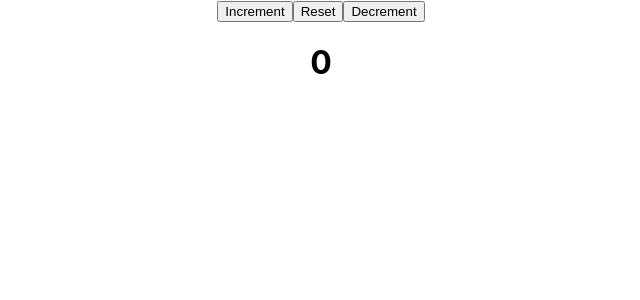
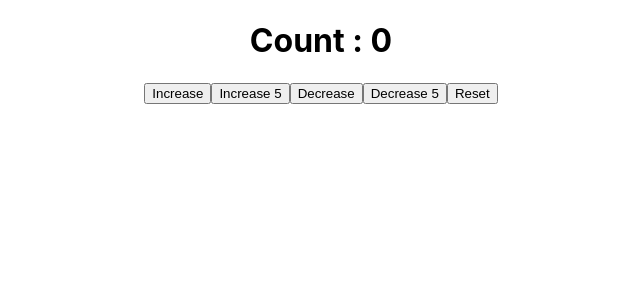
Before and after one commit to tanishk15sharma/useReduce-Hook, a React (Create React App) app: page / in a window 1280 px wide. Shown: the top 300 px of the page, without its empty margins (319-959 px from the left). Built offline with nearby package versions, Linux system fonts and the light colour scheme.

Commit message:
counterObj-

```diff
--- a/src/App.js
+++ b/src/App.js
@@ -1,10 +1,14 @@
 import "./App.css";
 import CounterOne from "./components/Counter";
+import CounterObj from "./components/CounterObj";
 
 function App() {
   return (
     <div className="App">
-      <CounterOne />
+      {
+        // <CounterOne />
+        <CounterObj />
+      }
     </div>
   );
 }
--- a/src/components/Counter.js
+++ b/src/components/Counter.js
@@ -47,4 +47,4 @@
 }
 
 export default CounterOne;
-///use reduce m pehel aaapko do paramater dene honge ek toh fucntion dursa aapko initalvalue deni hogi fir fucntion m aapko do paramenter dene honge ek toh state ki jo value ho vo dursa parament vo jo action karanga ... fir fcuntion jo bhi aapko chaiye vo karo aaap uske baaad useReduce me aapko array k andar two value pass karni hogi as we do in useState same like that so what we will do now it first will be the count and second will be the setCount value will b=will call it as diespach and now in return waht we will do is we will call dispacth on each click with giving paramentes in the call back fucntion to take the value
+///use reduce m pehel aaapko do paramater dene honge ek toh fucntion dursa aapko initalvalue deni hogi fir fucntion m aapko do paramenter dene honge ek toh state ki jo value ho vo dursa parament vo jo action karanga ... fir fcuntion jo bhi aapko chaiye vo karo aaap uske baaad useReduce me aapko array k andar two value pass karni hogi as we do in useState same like that so what we will do now it first will be the count and second will be the setCount value will b=will call it as diespach and now in return waht we will do is we will call dispacth on each click with giving paramentes in the call back fucntion to take the value.
--- /dev/null
+++ b/src/components/CounterObj.js
@@ -0,0 +1,43 @@
+import React, { useReducer } from "react";
+
+const initialState = {
+  firstCounter: 0,
+};
+
+const counterHandler = (state, action) => {
+  switch (action.type) {
+    case "increment":
+      return { firstCounter: state.firstCounter + action.value };
+    case "decrement":
+      return { firstCounter: state.firstCounter - action.value };
+    case "reset":
+      return initialState;
+    default:
+      return state;
+  }
+};
+
+function CounterObj() {
+  const [count, dispatch] = useReducer(counterHandler, initialState);
+
+  return (
+    <div>
+      <h1> Count : {count.firstCounter}</h1>
+      <button onClick={() => dispatch({ type: "increment", value: 1 })}>
+        Increase
+      </button>
+      <button onClick={() => dispatch({ type: "increment", value: 5 })}>
+        Increase 5
+      </button>
+      <button onClick={() => dispatch({ type: "decrement", value: 1 })}>
+        Decrease
+      </button>
+      <button onClick={() => dispatch({ type: "decrement", value: 5 })}>
+        Decrease 5
+      </button>
+      <button onClick={() => dispatch({ type: "reset" })}>Reset</button>
+    </div>
+  );
+}
+
+export default CounterObj;
```
